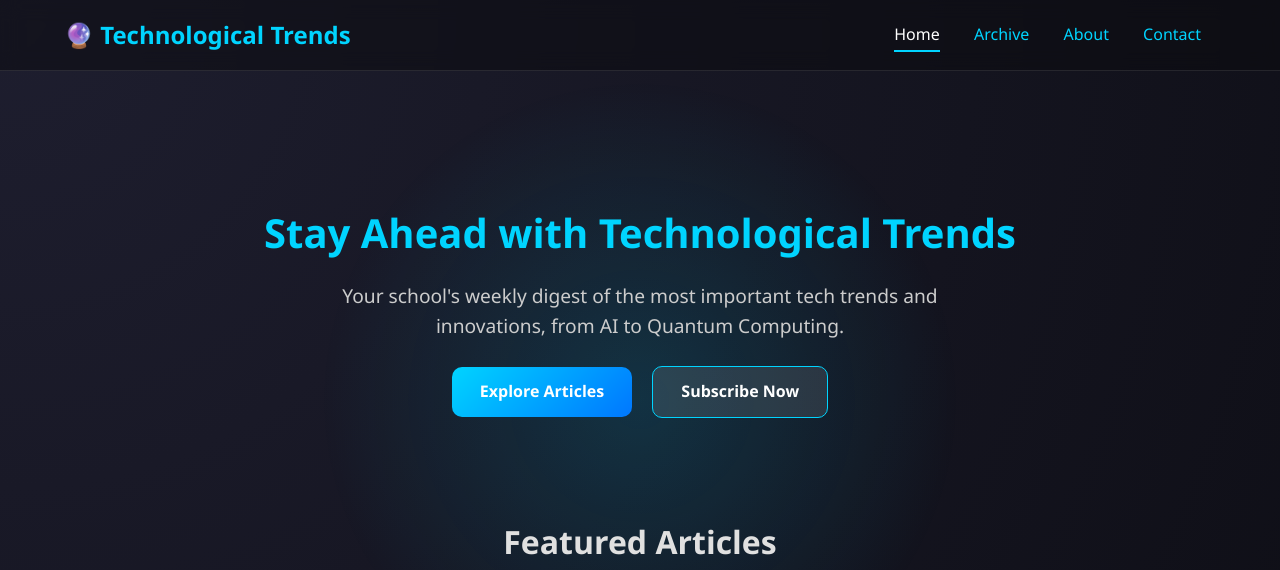
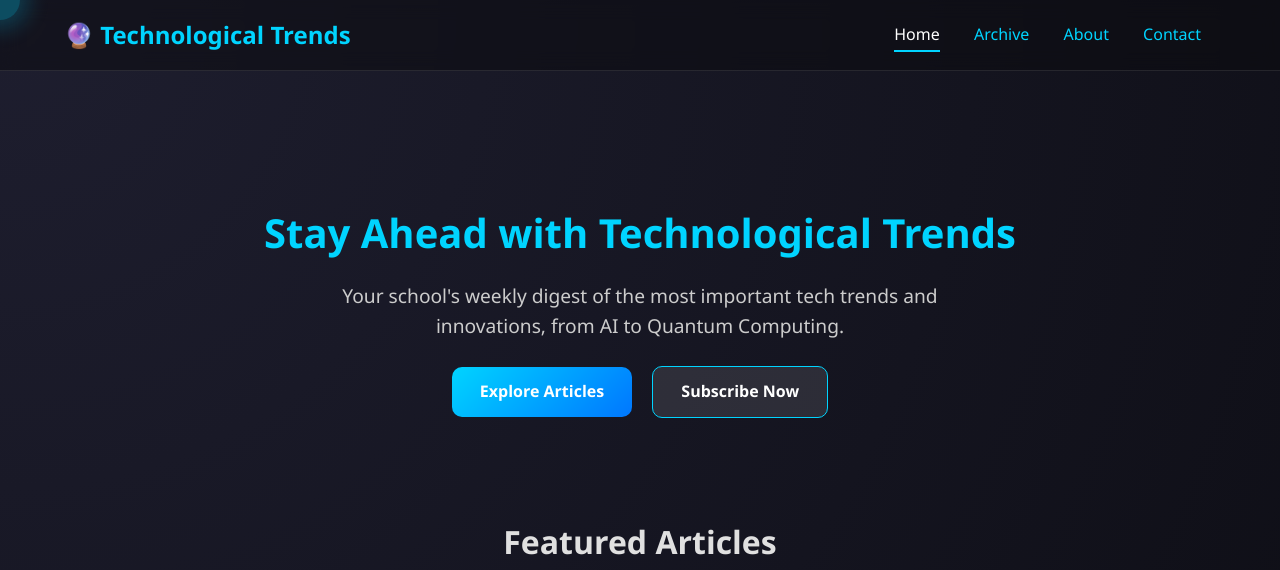
Before and after one commit to ThatGuyWhoAsked/technological-trends, a plain HTML site: page index.html in a window 1280 px wide. Shown: the top 570 px of the page. Drawn offline with Linux system fonts and the light colour scheme.

Commit message:
initial background effects

```diff
--- a/index.html
+++ b/index.html
@@ -7,8 +7,8 @@
     <link rel="stylesheet" href="style.css" />
 </head>
 <body>
-    <!-- Interactive background element -->
-    <div id="interactive-bg"></div>
+    <!-- Custom cursor glow element -->
+    <div id="cursor-glow"></div>
 
     <header class="site-header">
         <div class="container">
--- a/script.js
+++ b/script.js
@@ -1,7 +1,18 @@
+const cursorGlow = document.getElementById('cursor-glow');
+
 document.addEventListener('mousemove', (e) => {
-    const bg = document.getElementById('interactive-bg');
-    if (bg) {
-        bg.style.setProperty('--mouse-x', `${e.clientX}px`);
-        bg.style.setProperty('--mouse-y', `${e.clientY}px`);
+    if (cursorGlow) {
+        cursorGlow.style.left = `${e.clientX}px`;
+        cursorGlow.style.top = `${e.clientY}px`;
     }
 });
+
+// Add hover effect for interactive elements
+document.querySelectorAll('a, button, .btn').forEach(el => {
+    el.addEventListener('mouseenter', () => {
+        cursorGlow.classList.add('hover');
+    });
+    el.addEventListener('mouseleave', () => {
+        cursorGlow.classList.remove('hover');
+    });
+});
--- a/style.css
+++ b/style.css
@@ -2,6 +2,7 @@
 body {
     margin: 0;
     min-height: 100vh;
+    cursor: none; /* Hide the default cursor */
     background: radial-gradient(circle at top left, #1e1e2f, #0a0a0f);
     font-family: "Segoe UI", Tahoma, Geneva, Verdana, sans-serif;
     color: white;
@@ -212,18 +213,20 @@ a:hover {
     color: #888;
 }
 
-/* --- Interactive Background --- */
-#interactive-bg {
+/* --- Custom Cursor Glow --- */
+#cursor-glow {
     position: fixed;
-    top: 0;
-    left: 0;
-    width: 100%;
-    height: 100%;
-    z-index: -1; /* Places it behind all content */
-    background: radial-gradient(
-        800px circle at var(--mouse-x, 50%) var(--mouse-y, 50%),
-        rgba(0, 212, 255, 0.15),
-        transparent 40%
-    );
-    transition: background 0.2s ease-out;
+    width: 40px;
+    height: 40px;
+    border-radius: 50%;
+    background: rgba(0, 212, 255, 0.3);
+    box-shadow: 0 0 20px 10px rgba(0, 212, 255, 0.2);
+    pointer-events: none; /* Allows clicks to pass through */
+    transform: translate(-50%, -50%) scale(1); /* Center on cursor */
+    z-index: 9999;
+    transition: transform 0.2s ease-out;
 }
+
+#cursor-glow.hover {
+    transform: translate(-50%, -50%) scale(1.5);
+}
```
